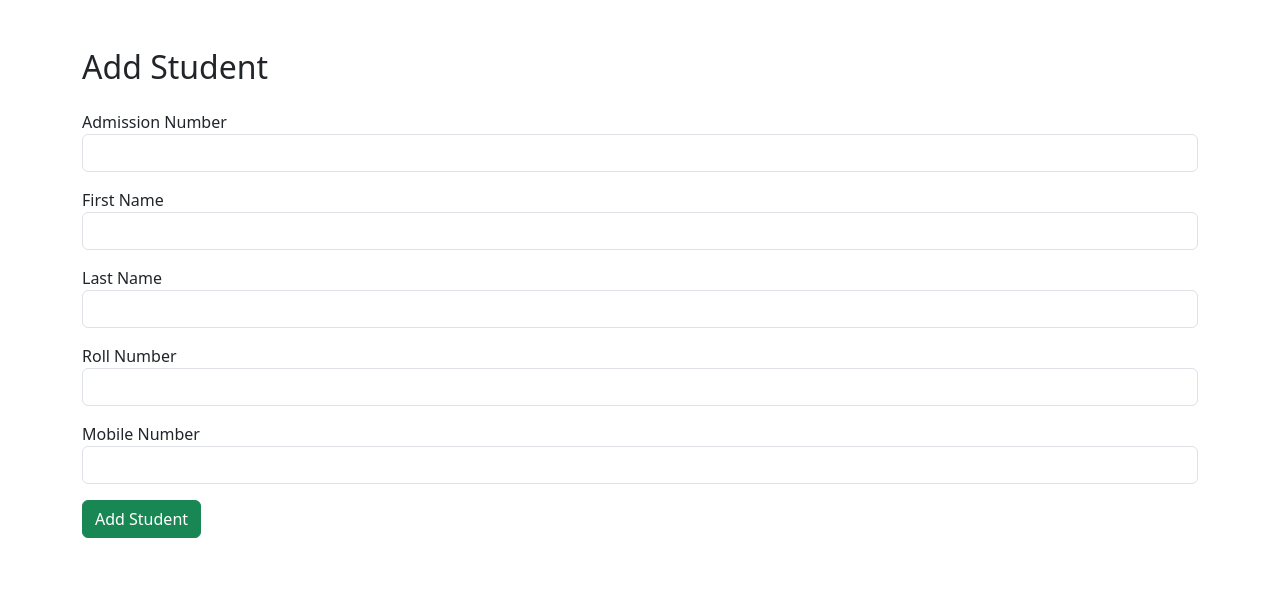
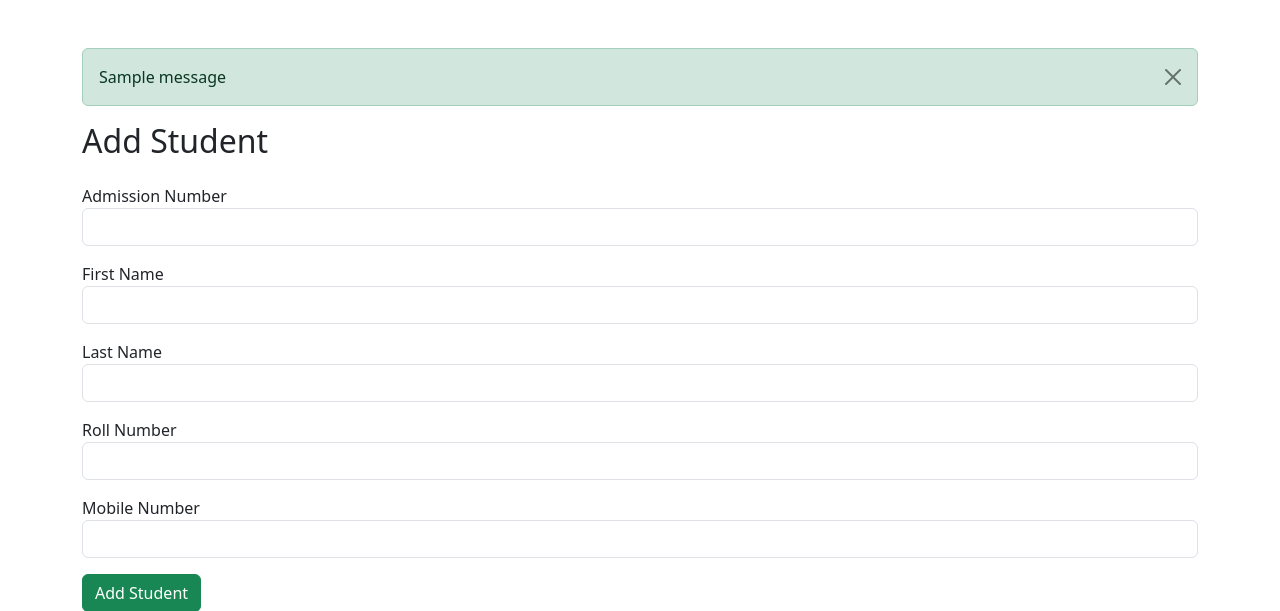
Before and after one commit to himanshu07-12/student-database-management-system, a Flask app: page /add in a window 1280 px wide. Shown: the part 56-667 px from the top of the page. Run offline with Flask 3, Linux system fonts and the light colour scheme; the visitor is signed in with stand-in values (Sample User, id 1); one stand-in notice (Sample message) is shown.

Commit message:
flash program in base file

```diff
--- a/templates/base.html
+++ b/templates/base.html
@@ -32,6 +32,29 @@
 </nav>
 
 <div class="container mt-5">
+    {% with messages = get_flashed_messages(with_categories=true) %}
+
+    {% if messages %}
+
+        {% for category, message in messages %}
+
+            <div class="alert alert-{{ category }} alert-dismissible fade show">
+
+                {{ message }}
+
+                <button
+                    type="button"
+                    class="btn-close"
+                    data-bs-dismiss="alert">
+                </button>
+
+            </div>
+
+        {% endfor %}
+
+    {% endif %}
+
+{% endwith %}
 
 {% block content %}
 
```
